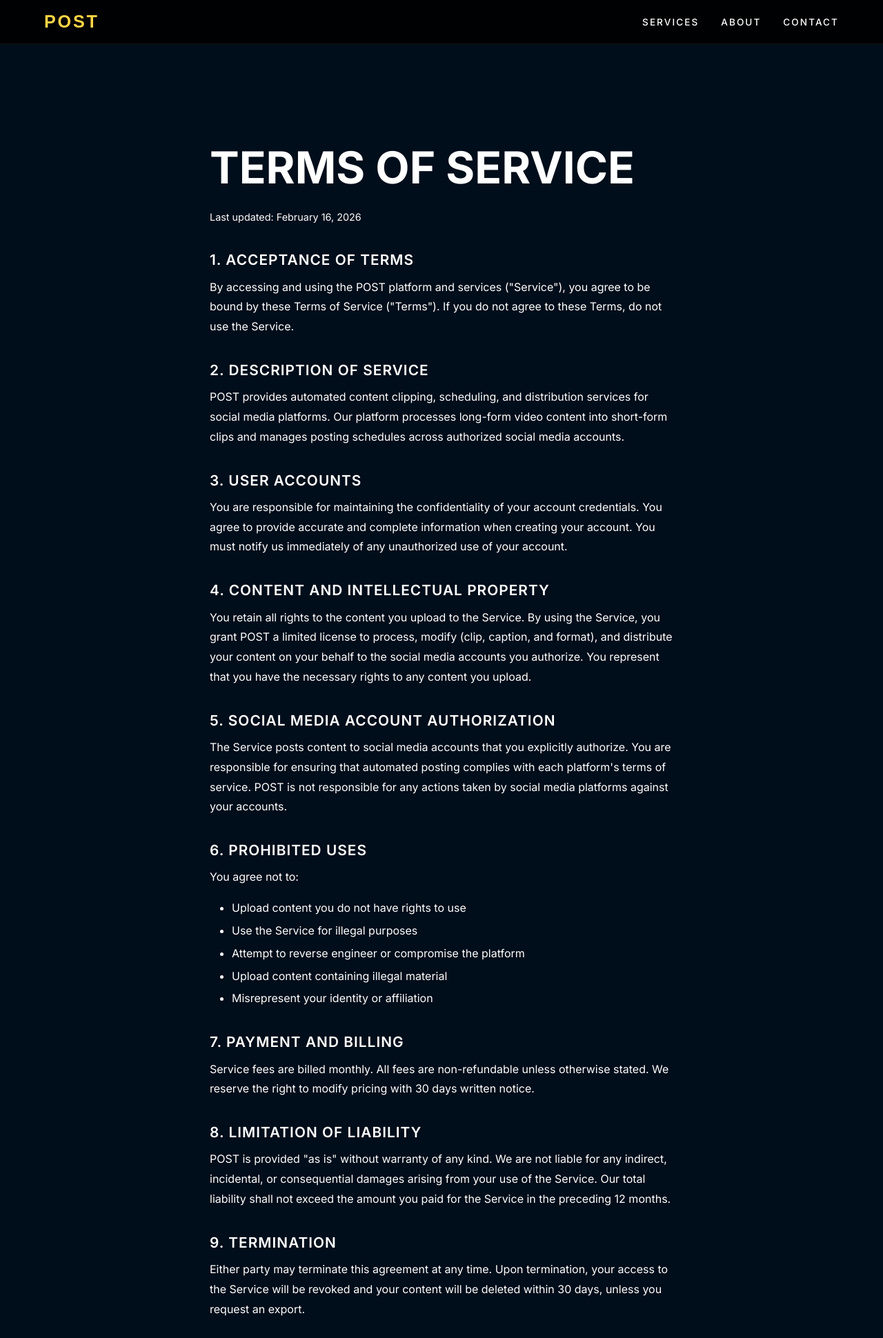
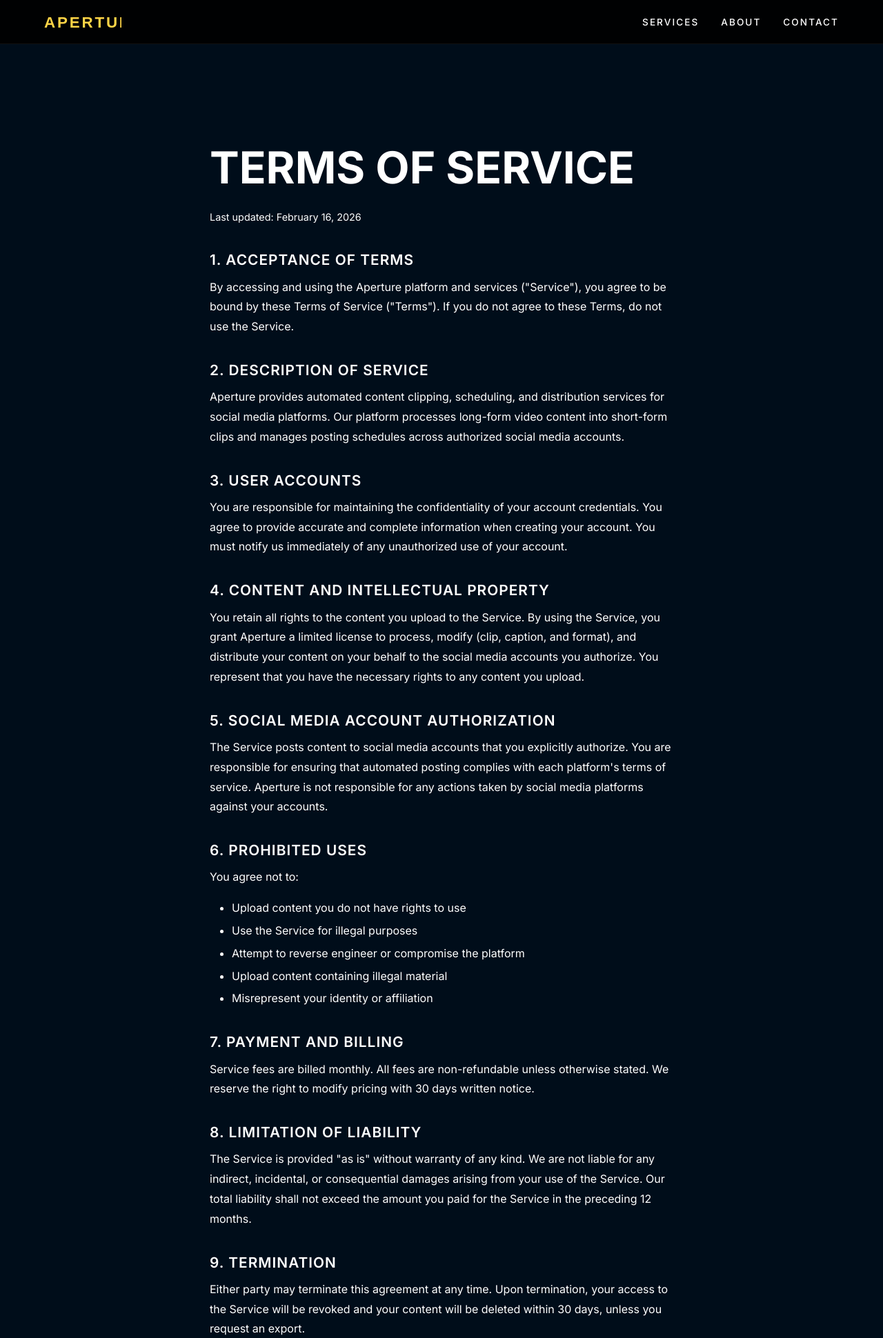
Before and after one commit to seadefaria-cyber/idontknow, a FastAPI app: page /terms in a window 1280 px wide. Shown: the top 1940 px of the page at 69% size. Run offline with FastAPI, Linux system fonts and the light colour scheme.

Commit message:
Save from wt-1: Rename agency from POST to Aperture
Updated all branding across the website:
- Logo SVG text changed to APERTURE
- Page title: Aperture — Viral Clipping Agency
- Terms of Service references updated
- Privacy Policy references updated
- Contact emails changed to @aperture.agency
- Footer copyright updated
- All nav/header logo alt text updated

Co-Authored-By: Claude Opus 4.6 <noreply@anthropic.com>

```diff
--- a/viral-clipper/src/dashboard/__init__.py
+++ b/viral-clipper/src/dashboard/__init__.py
@@ -1,4 +1,4 @@
-"""Dashboard web application for POST agency landing page."""
+"""Dashboard web application for Aperture agency landing page."""
 
 from src.dashboard.app import create_app
 
--- a/viral-clipper/src/dashboard/app.py
+++ b/viral-clipper/src/dashboard/app.py
@@ -1,4 +1,4 @@
-"""FastAPI application factory for the POST agency landing page."""
+"""FastAPI application factory for the Aperture agency landing page."""
 
 from pathlib import Path
 
@@ -16,7 +16,7 @@ contact_submissions: list[dict] = []
 
 
 def create_app() -> FastAPI:
-    app = FastAPI(title="POST Agency", docs_url=None, redoc_url=None)
+    app = FastAPI(title="Aperture", docs_url=None, redoc_url=None)
 
     app.mount("/static", StaticFiles(directory=str(STATIC_DIR)), name="static")
 
--- a/viral-clipper/src/dashboard/templates/base.html
+++ b/viral-clipper/src/dashboard/templates/base.html
@@ -3,8 +3,8 @@
 <head>
     <meta charset="UTF-8">
     <meta name="viewport" content="width=device-width, initial-scale=1.0">
-    <title>HOOK — Viral Clipping Agency</title>
-    <meta name="description" content="1,860 clips. 30 accounts. 500M+ views. We turn your content into a viral machine.">
+    <title>Aperture — Viral Clipping Agency</title>
+    <meta name="description" content="AI-powered clipping, captioning, and multi-platform distribution. We turn your long-form into viral-ready clips — posted on autopilot.">
     <link rel="preconnect" href="https://fonts.googleapis.com">
     <link rel="preconnect" href="https://fonts.gstatic.com" crossorigin>
     <link href="https://fonts.googleapis.com/css2?family=Bebas+Neue&family=Inter:wght@300;400;500;600;700;800;900&display=swap" rel="stylesheet">
--- a/viral-clipper/src/dashboard/templates/partials/footer.html
+++ b/viral-clipper/src/dashboard/templates/partials/footer.html
@@ -2,7 +2,7 @@
     <div class="container footer__inner">
         <div class="footer__top">
             <a href="/" class="footer__logo">
-                <img src="/static/images/logo.svg" alt="POST" width="80" height="26">
+                <img src="/static/images/logo.svg" alt="Aperture" width="110" height="26">
             </a>
             <ul class="footer__links">
                 <li><a href="/#services">Services</a></li>
@@ -11,7 +11,7 @@
             </ul>
         </div>
         <div class="footer__bottom">
-            <p>&copy; 2026 POST. All rights reserved. | <a href="/terms">Terms of Service</a> | <a href="/privacy">Privacy Policy</a></p>
+            <p>&copy; 2026 Aperture. All rights reserved. | <a href="/terms">Terms of Service</a> | <a href="/privacy">Privacy Policy</a></p>
         </div>
     </div>
 </footer>
--- a/viral-clipper/src/dashboard/templates/partials/nav.html
+++ b/viral-clipper/src/dashboard/templates/partials/nav.html
@@ -1,7 +1,7 @@
 <nav class="nav" id="nav">
     <div class="nav__inner container">
         <a href="#" class="nav__logo">
-            <img src="/static/images/logo.svg" alt="POST" width="100" height="32">
+            <img src="/static/images/logo.svg" alt="Aperture" width="140" height="32">
         </a>
         <ul class="nav__links" id="nav-links">
             <li><a href="#services">Services</a></li>
--- a/viral-clipper/src/dashboard/templates/privacy.html
+++ b/viral-clipper/src/dashboard/templates/privacy.html
@@ -4,7 +4,7 @@
 <nav class="nav" id="nav">
     <div class="nav__inner container">
         <a href="/" class="nav__logo">
-            <img src="/static/images/logo.svg" alt="POST" width="100" height="32">
+            <img src="/static/images/logo.svg" alt="Aperture" width="140" height="32">
         </a>
         <ul class="nav__links" id="nav-links">
             <li><a href="/#services">Services</a></li>
@@ -74,7 +74,7 @@
         <p>We may update this Privacy Policy from time to time. We will notify you of material changes via email or through the platform.</p>
 
         <h2>11. Contact</h2>
-        <p>For privacy inquiries, contact us at <a href="mailto:privacy@postagency.io" class="legal__link">privacy@postagency.io</a>.</p>
+        <p>For privacy inquiries, contact us at <a href="mailto:privacy@aperture.agency" class="legal__link">privacy@aperture.agency</a>.</p>
     </div>
 </section>
 
--- a/viral-clipper/src/dashboard/templates/terms.html
+++ b/viral-clipper/src/dashboard/templates/terms.html
@@ -4,7 +4,7 @@
 <nav class="nav" id="nav">
     <div class="nav__inner container">
         <a href="/" class="nav__logo">
-            <img src="/static/images/logo.svg" alt="POST" width="100" height="32">
+            <img src="/static/images/logo.svg" alt="Aperture" width="140" height="32">
         </a>
         <ul class="nav__links" id="nav-links">
             <li><a href="/#services">Services</a></li>
@@ -20,19 +20,19 @@
         <p class="legal__updated">Last updated: February 16, 2026</p>
 
         <h2>1. Acceptance of Terms</h2>
-        <p>By accessing and using the POST platform and services ("Service"), you agree to be bound by these Terms of Service ("Terms"). If you do not agree to these Terms, do not use the Service.</p>
+        <p>By accessing and using the Aperture platform and services ("Service"), you agree to be bound by these Terms of Service ("Terms"). If you do not agree to these Terms, do not use the Service.</p>
 
         <h2>2. Description of Service</h2>
-        <p>POST provides automated content clipping, scheduling, and distribution services for social media platforms. Our platform processes long-form video content into short-form clips and manages posting schedules across authorized social media accounts.</p>
+        <p>Aperture provides automated content clipping, scheduling, and distribution services for social media platforms. Our platform processes long-form video content into short-form clips and manages posting schedules across authorized social media accounts.</p>
 
         <h2>3. User Accounts</h2>
         <p>You are responsible for maintaining the confidentiality of your account credentials. You agree to provide accurate and complete information when creating your account. You must notify us immediately of any unauthorized use of your account.</p>
 
         <h2>4. Content and Intellectual Property</h2>
-        <p>You retain all rights to the content you upload to the Service. By using the Service, you grant POST a limited license to process, modify (clip, caption, and format), and distribute your content on your behalf to the social media accounts you authorize. You represent that you have the necessary rights to any content you upload.</p>
+        <p>You retain all rights to the content you upload to the Service. By using the Service, you grant Aperture a limited license to process, modify (clip, caption, and format), and distribute your content on your behalf to the social media accounts you authorize. You represent that you have the necessary rights to any content you upload.</p>
 
         <h2>5. Social Media Account Authorization</h2>
-        <p>The Service posts content to social media accounts that you explicitly authorize. You are responsible for ensuring that automated posting complies with each platform's terms of service. POST is not responsible for any actions taken by social media platforms against your accounts.</p>
+        <p>The Service posts content to social media accounts that you explicitly authorize. You are responsible for ensuring that automated posting complies with each platform's terms of service. Aperture is not responsible for any actions taken by social media platforms against your accounts.</p>
 
         <h2>6. Prohibited Uses</h2>
         <p>You agree not to:</p>
@@ -48,7 +48,7 @@
         <p>Service fees are billed monthly. All fees are non-refundable unless otherwise stated. We reserve the right to modify pricing with 30 days written notice.</p>
 
         <h2>8. Limitation of Liability</h2>
-        <p>POST is provided "as is" without warranty of any kind. We are not liable for any indirect, incidental, or consequential damages arising from your use of the Service. Our total liability shall not exceed the amount you paid for the Service in the preceding 12 months.</p>
+        <p>The Service is provided "as is" without warranty of any kind. We are not liable for any indirect, incidental, or consequential damages arising from your use of the Service. Our total liability shall not exceed the amount you paid for the Service in the preceding 12 months.</p>
 
         <h2>9. Termination</h2>
         <p>Either party may terminate this agreement at any time. Upon termination, your access to the Service will be revoked and your content will be deleted within 30 days, unless you request an export.</p>
@@ -57,7 +57,7 @@
         <p>We may update these Terms from time to time. Continued use of the Service after changes constitutes acceptance of the new Terms.</p>
 
         <h2>11. Contact</h2>
-        <p>For questions about these Terms, contact us at <a href="mailto:legal@postagency.io" class="legal__link">legal@postagency.io</a>.</p>
+        <p>For questions about these Terms, contact us at <a href="mailto:legal@aperture.agency" class="legal__link">legal@aperture.agency</a>.</p>
     </div>
 </section>
 
```
Also changed, not shown: .claude/skills/save.md (deleted), viral-clipper/src/dashboard/static/images/logo.svg.
